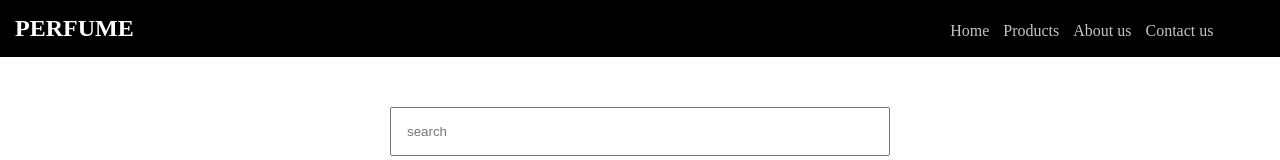
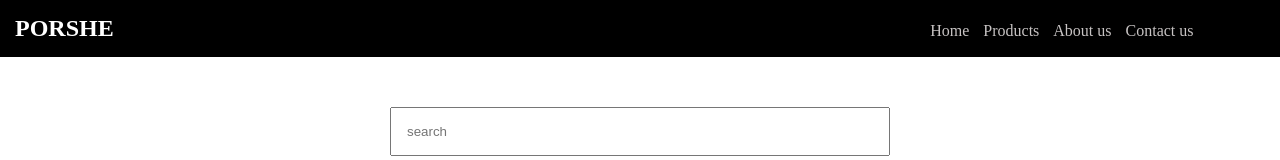
Before and after one commit to Gunaselan1201/Porshe-Website, a plain HTML site: page index.html in a window 1280 px wide. Shown: the top 160 px of the page. Drawn offline with Linux system fonts and the light colour scheme.

Commit message:
index.html

```diff
--- a/index.html
+++ b/index.html
@@ -11,7 +11,7 @@
 <body>
     <div class="header">
         <nav>
-            <h1>PERFUME</h1>
+            <h1>PORSHE</h1>
             <ul>
                 <li>Home</li>
                 <li>Products</li>
```
